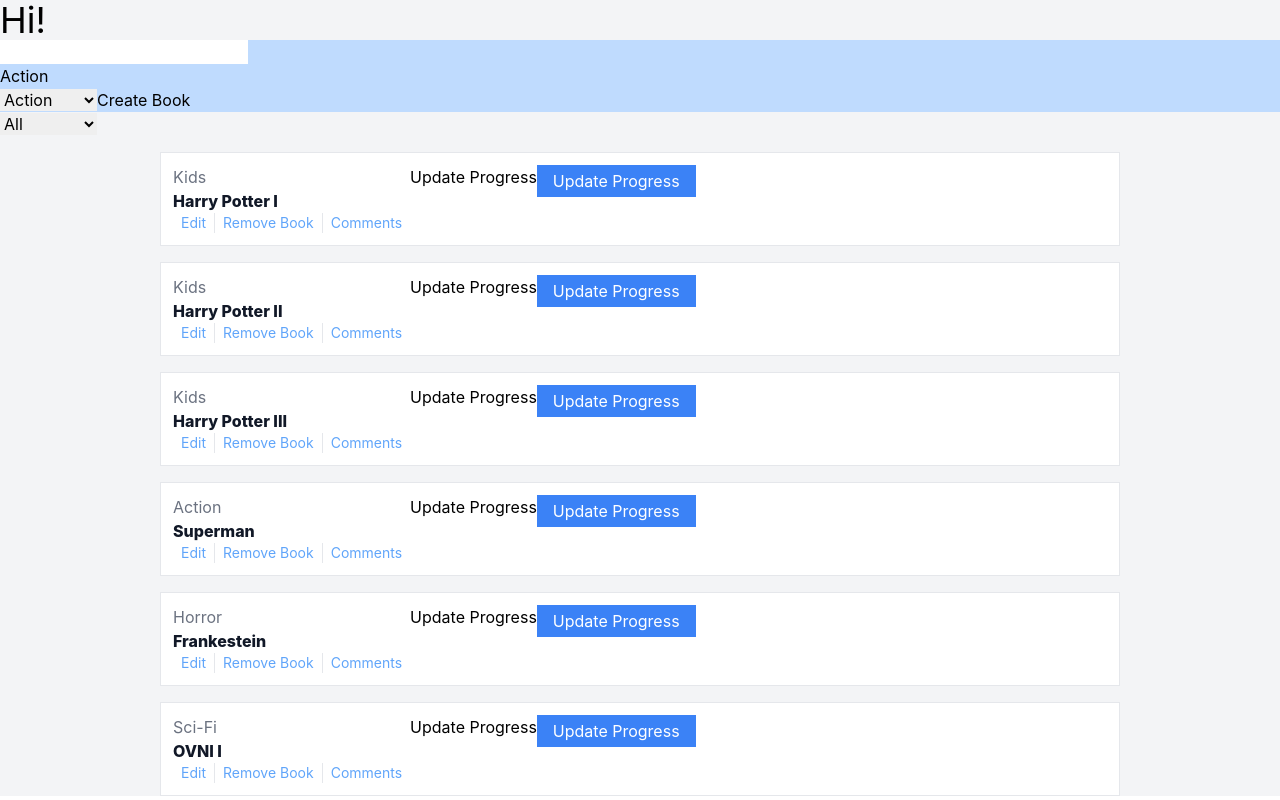
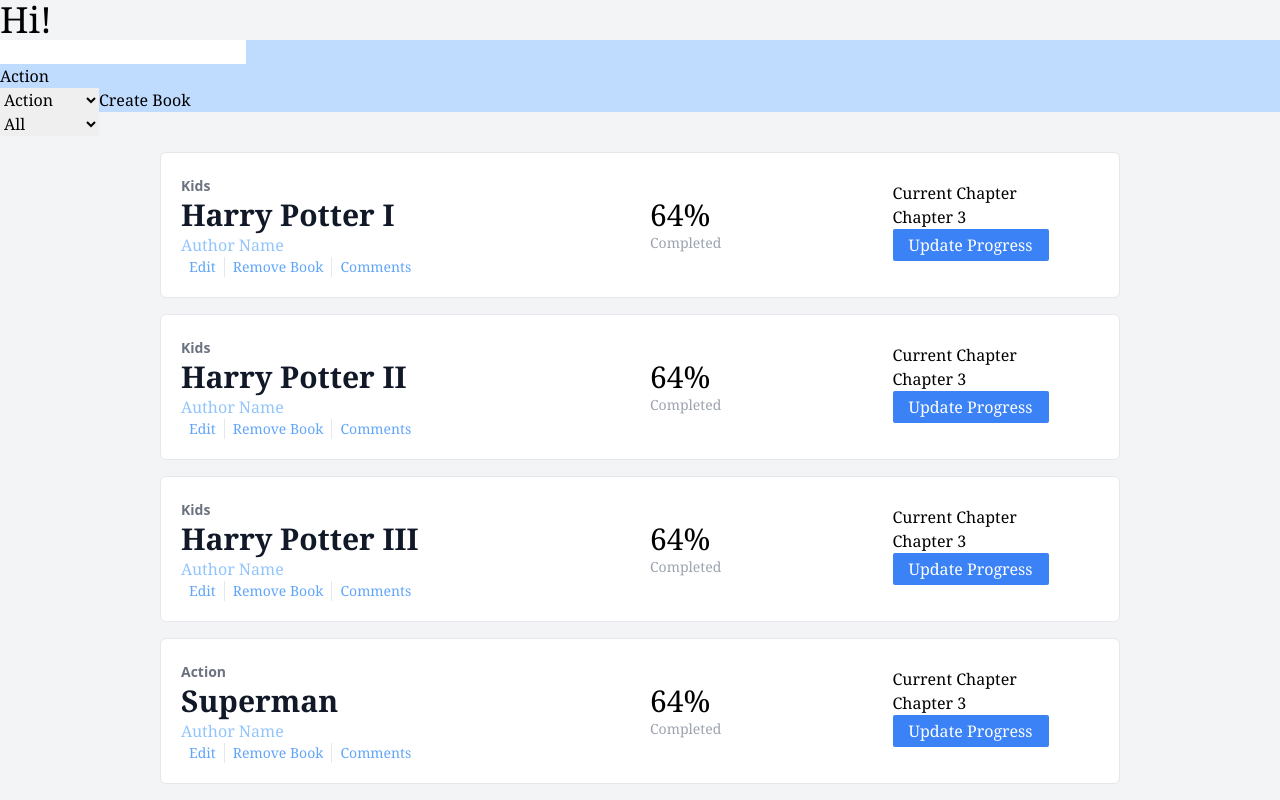
Before and after one commit to chubaquelo/React-Bookstore, a React (Create React App) app: page / in a window 1280 px wide. Shown: the top 800 px of the page. Built offline with nearby package versions, Linux system fonts and the light colour scheme.

Commit message:
style buttons on bookcard

```diff
--- a/src/components/App.js
+++ b/src/components/App.js
@@ -3,7 +3,7 @@ import BooksList from '../containers/BooksList';
 import BooksForm from '../containers/BooksForm';
 
 const App = () => (
-  <div className="bg-gray-100">
+  <div className="bg-gray-100 font-serif">
     <h1 className="text-4xl">Hi!</h1>
     <BooksForm />
     <BooksList />
--- a/src/components/Book.js
+++ b/src/components/Book.js
@@ -4,10 +4,13 @@ import PropTypes from 'prop-types';
 const Book = ({
   id, title, category, removeBook,
 }) => (
-  <div className="border bg-white hover:border-blue w-3/4 m-auto my-4 p-3 flex">
-    <div className="">
-      <span className="text-gray-500">{category}</span>
-      <h3 className="text-gray-900 font-extrabold">{title}</h3>
+  <div className="border rounded-md bg-white hover:border-blue w-3/4 m-auto my-4 p-5 grid grid-cols-4 gap-5">
+    <div className="col-span-2">
+      <span className="text-gray-500 font-sans text-sm font-bold">
+        {category}
+      </span>
+      <h3 className="text-gray-900 font-extrabold text-3xl">{title}</h3>
+      <span className="text-blue-300">Author Name</span>
       <div className="divide-x text-blue-400 text-sm">
         <button className="px-2" type="button">
           Edit
@@ -20,9 +23,17 @@ const Book = ({
         </button>
       </div>
     </div>
-    <div>Update Progress</div>
-    <div>
-      <button className="bg-blue-500 py-1 px-4 text-white" type="button">
+    <div className="flex flex-col justify-center">
+      <p className="text-3xl">64%</p>
+      <p className="text-gray-400 text-sm">Completed</p>
+    </div>
+    <div className="p-2">
+      <p>Current Chapter</p>
+      <p>Chapter 3</p>
+      <button
+        className="bg-blue-500 rounded-sm py-1 px-4 text-white"
+        type="button"
+      >
         Update Progress
       </button>
     </div>
```
